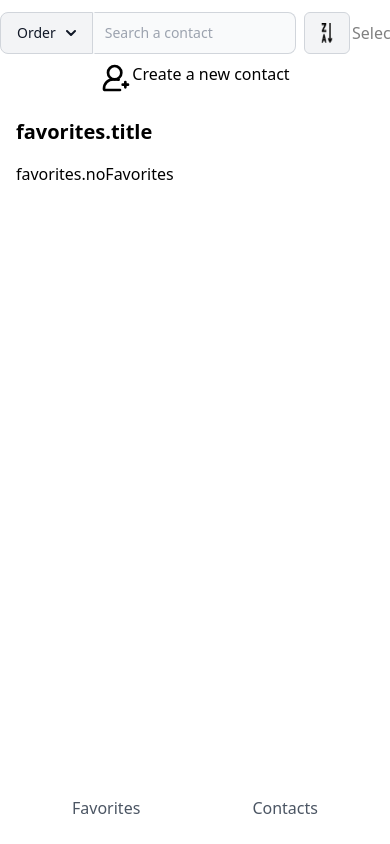
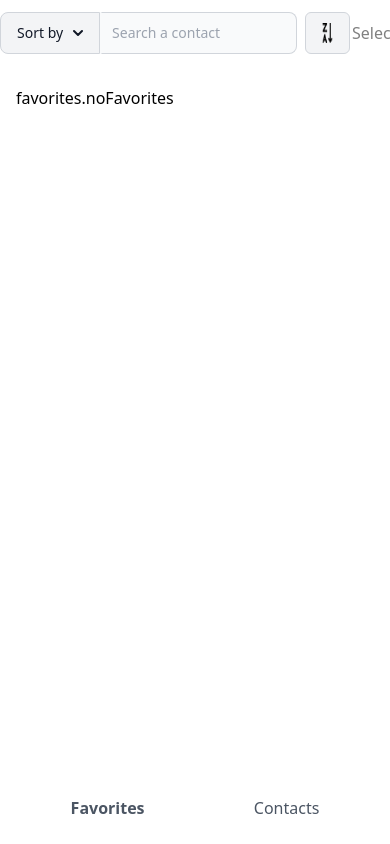
Before and after one commit to RobertaMi89/scb-app, a React (Vite) app: page /favorites in a window 390 px wide. Built offline with nearby package versions, Linux system fonts and the light colour scheme.

Commit message:
fix stule + add icons

```diff
--- a/src/components/atoms/ContactAvatar.tsx
+++ b/src/components/atoms/ContactAvatar.tsx
@@ -35,7 +35,7 @@ const ContactAvatar = ({ name, image, className }: ContactAvatarProps) => {
     ) : (
         <div
             style={{ backgroundColor: bgColor }}
-            className={`w-12 h-12 rounded-full flex items-center justify-center mt-2 text-white text-lg font-semibold ${className}`}  // Aggiunta del className dinamico
+            className={`w-12 h-12 rounded-full flex items-center justify-center mt-2 text-white font-semibold ${className}`}
         >
             {initial}
         </div>
--- a/src/components/atoms/DropDown.tsx
+++ b/src/components/atoms/DropDown.tsx
@@ -3,13 +3,13 @@ import React from "react";
 interface DropdownProps {
     isOpen: boolean;
     children: React.ReactNode;
-    ref?: React.Ref<HTMLDivElement>;  // Aggiungi il tipo di ref
+    ref?: React.Ref<HTMLDivElement>;
 }
 
 const Dropdown = React.forwardRef<HTMLDivElement, DropdownProps>(({ isOpen, children }, ref) => {
     return (
         isOpen ? (
-            <div ref={ref} className="z-10 mt-11 bg-white divide-y divide-gray-100 rounded-lg shadow w-44 dark:bg-gray-700 absolute left-0 mt-2">
+            <div ref={ref} className="z-10 mt-11 list-none bg-white divide-y divide-gray-100 rounded-lg shadow w-44 dark:bg-gray-700 absolute left-0 mt-2">
                 {children}
             </div>
         ) : null
--- a/src/components/molecules/AddContact.tsx
+++ b/src/components/molecules/AddContact.tsx
@@ -18,7 +18,7 @@ function AddContact() {
 
     return (
         <>
-            <Button className="flex flex-row" onClick={handleAddContact}>
+            <Button className="flex flex-row my-5" onClick={handleAddContact}>
                 <img src={AddBtn} className="w-8 h-8" alt={t("addContact.create")} />
                 <span>{t("addContact.create")}</span>
             </Button>
--- a/src/components/molecules/Modal.tsx
+++ b/src/components/molecules/Modal.tsx
@@ -108,7 +108,7 @@ const Modal = ({ onClose, isOpen, contact, onUpdate, message }: ModalProps) => {
         <div className="modal-overlay fixed top-0 left-0 right-0 bottom-0 bg-gray-800 bg-opacity-50 z-50 flex justify-center items-center">
             <div className="modal-content relative bg-white rounded-lg shadow dark:bg-gray-700 p-4 w-full max-w-xl">
                 <div className="flex items-center justify-between border-b p-4">
-                    <div className="flex items-center justify-end">
+                    <div className="flex items-center w-full justify-end">
                         <button type="button" onClick={onClose}>
                             <svg
                                 className="w-3 h-3"
@@ -153,7 +153,6 @@ const Modal = ({ onClose, isOpen, contact, onUpdate, message }: ModalProps) => {
 
                 <div className="p-4 md:p-5 space-y-4">
                     <form className="space-y-4" action="#">
-
                         <input
                             type="text"
                             value={name}
@@ -173,7 +172,7 @@ const Modal = ({ onClose, isOpen, contact, onUpdate, message }: ModalProps) => {
                             type="text"
                             value={telephone}
                             onChange={(e) => setTelephone(e.target.value)}
-                            placeholder={t("contact.phone")}
+                            placeholder={t("contact.tel")}
                             className="bg-gray-50 border border-gray-300 text-gray-900 text-sm rounded-lg focus:ring-blue-500 focus:border-blue-500 block w-full p-2.5 dark:bg-gray-600 dark:border-gray-500 dark:placeholder-gray-400 dark:text-white"
                             required
                         />
@@ -190,10 +189,8 @@ const Modal = ({ onClose, isOpen, contact, onUpdate, message }: ModalProps) => {
                             value={textAreaValue}
                             onChange={handleTextAreaChange}
                         ></textarea>
-
                     </form>
                 </div>
-
                 <div className="p-4 md:p-5 border-t space-y-4 flex justify-center">
                     <button onClick={handleSave} className="text-white bg-blue-600 hover:bg-green-700 font-medium rounded-lg text-sm px-5 py-2.5 mt-4">
                         {message.save}
--- a/src/components/molecules/SearchBar.tsx
+++ b/src/components/molecules/SearchBar.tsx
@@ -85,7 +85,7 @@ const SearchBar: React.FC<SearchBarProps> = ({ onSearch, contacts }) => {
                     onClick={toggleDropdown}
                     className="flex-shrink-0 z-10 inline-flex items-center py-2.5 px-4 text-sm font-medium text-center text-gray-900 bg-gray-100 border border-gray-300 rounded-s-lg hover:bg-gray-200 focus:ring-4 focus:outline-none focus:ring-gray-100 dark:bg-gray-700 dark:hover:bg-gray-600 dark:focus:ring-gray-700 dark:text-white dark:border-gray-600"
                 >
-                    {t("searchBar.order")}
+                    {t("searchBar.sort")}
                     <svg className="w-2.5 h-2.5 ms-2.5" aria-hidden="true" xmlns="http://www.w3.org/2000/svg" fill="none" viewBox="0 0 10 6">
                         <path stroke="currentColor" strokeLinecap="round" strokeLinejoin="round" strokeWidth="2" d="m1 1 4 4 4-4" />
                     </svg>
--- a/src/components/organisms/ContactList.tsx
+++ b/src/components/organisms/ContactList.tsx
@@ -71,6 +71,7 @@ const ContactList: React.FC = () => {
                       <p className="text-sm font-medium text-gray-900 truncate dark:text-white">
                         {contact.name} {contact.surname}
                       </p>
+                      <p>{contact.email}</p>
                     </div>
                   </div>
                 </Link>
--- a/src/components/pages/ContactDetailPage.tsx
+++ b/src/components/pages/ContactDetailPage.tsx
@@ -2,11 +2,12 @@ import { useState, useEffect } from "react";
 import { useParams, useNavigate } from "react-router-dom";
 import { getDatabase, ref, get, remove } from "firebase/database";
 import { useTranslation } from "react-i18next";
+import { Link } from "react-router-dom";
 import { Contact } from "../../types/Contact";
-
 import Modal from "../molecules/Modal";
 import Button from "../atoms/Button";
 import ContactAvatar from "../atoms/ContactAvatar";
+import arrowBackToHome from "../../assets/arrow.svg";
 
 const ContactDetailPage = () => {
     const { t } = useTranslation();
@@ -66,18 +67,20 @@ const ContactDetailPage = () => {
 
     return (
         <div className="max-w-4xl mx-auto p-6 bg-white rounded-lg shadow-lg space-y-6">
+            <div className="flex items-center justify-start p-2">
+                <Link to="/" className="text-gray-600 hover:text-gray-800">
+                    <img src={arrowBackToHome} alt="Go to homepage" className="w-6 h-6" />
+                </Link>
+            </div>
             <div className="relative flex justify-center">
                 <ContactAvatar name={`${contact.name} ${contact.surname}`} image={contact.image} className="w-36 h-36 text-6xl " />
             </div>
-
             <div className="space-y-4 text-center">
-
                 <p className="text-lg font-semibold">{t("contact.name")}: <span className="text-gray-700">{contact.name}</span></p>
                 <p className="text-lg font-semibold">{t("contact.surname")}: <span className="text-gray-700">{contact.surname}</span></p>
                 <p className="text-lg font-semibold">{t("contact.tel")}: <span className="text-gray-700">{contact.phone}</span></p>
                 <p className="text-lg font-semibold">{t("contact.email")}: <span className="text-gray-700">{contact.email}</span></p>
             </div>
-
             <div className="flex justify-center space-x-4">
                 <Button
                     onClick={handleOpenEditModal}
@@ -92,7 +95,6 @@ const ContactDetailPage = () => {
                     {t("contactDetailPage.delete")}
                 </Button>
             </div>
-
             {isEditModalOpen && (
                 <Modal
                     isOpen={isEditModalOpen}
--- a/src/components/pages/FavoritesPage.tsx
+++ b/src/components/pages/FavoritesPage.tsx
@@ -10,10 +10,15 @@ const Favorites: React.FC = () => {
 
     const favorites = contacts.filter((contact) => contact.favorite);
 
+    const sortedFavorites = favorites.sort((a, b) => {
+        if (a.name < b.name) return -1;
+        if (a.name > b.name) return 1;
+        return 0;
+    });
+
     return (
         <div className="container mx-auto p-4">
-            <h2 className="text-xl font-semibold mb-4">{t("favorites.title")}</h2>
-            {favorites.length === 0 ? (
+            {sortedFavorites.length === 0 ? (
                 <p>{t("favorites.noFavorites")}</p>
             ) : (
                 <ul>
@@ -22,7 +27,7 @@ const Favorites: React.FC = () => {
                             <Link to={`/contact/${contact.id}`}>
                                 <div className="flex items-center space-x-4 rtl:space-x-reverse">
                                     <div className="flex-shrink-0">
-                                        <ContactAvatar name={`${contact.name} ${contact.surname}`} image={contact.image} className="w-12 h-12 " />
+                                        <ContactAvatar name={`${contact.name} ${contact.surname}`} image={contact.image} className="w-12 h-12" />
                                     </div>
                                     <div className="flex-1 min-w-0">
                                         <p className="text-sm font-medium text-gray-900 truncate dark:text-white">
--- a/src/components/template/Footer.tsx
+++ b/src/components/template/Footer.tsx
@@ -1,17 +1,27 @@
-import { Link } from 'react-router-dom';
+import { Link, useLocation } from 'react-router-dom';
 import { useTranslation } from 'react-i18next';
 
 function Footer() {
     const { t } = useTranslation();
+    const location = useLocation();
+
+    const isFavoritesPage = location.pathname === "/favorites";
+    const isContactsPage = location.pathname === "/contacts";
 
     return (
         <footer className="bg-white dark:bg-gray-800 mt-auto">
             <div className="w-full mx-auto max-w-screen-xl p-4 md:flex md:items-center md:justify-between">
                 <div className="flex flex-row md:flex-row justify-around md:space-x-8">
-                    <Link to="/favorites" className="text-gray-600 dark:text-gray-300 mb-2 md:mb-0">
+                    <Link
+                        to="/favorites"
+                        className={`text-gray-600 dark:text-gray-300 mb-2 md:mb-0 ${isFavoritesPage ? 'font-bold text-blue-500' : ''}`}
+                    >
                         {t("contact.favorites")}
                     </Link>
-                    <Link to="/contacts" className="text-gray-600 dark:text-gray-300">
+                    <Link
+                        to="/contacts"
+                        className={`text-gray-600 dark:text-gray-300 ${isContactsPage ? 'font-bold text-blue-500' : ''}`}
+                    >
                         {t("footer.contacts")}
                     </Link>
                 </div>
--- a/src/components/template/Header.tsx
+++ b/src/components/template/Header.tsx
@@ -1,3 +1,4 @@
+import { useLocation } from "react-router-dom";
 import { useContacts } from "../../context/ContactsContext";
 import { Contact } from "../../types/Contact";
 import LanguageSwitcher from "../atoms/LanguageSwitcher";
@@ -6,6 +7,9 @@ import SearchBar from "../molecules/SearchBar";
 
 function Header() {
     const { contacts, setFilteredContacts } = useContacts();
+    const location = useLocation();
+
+    const shouldHideAddContact = location.pathname === "/favorites";
 
     const handleSearch = (filtered: Contact[]) => {
         setFilteredContacts(filtered);
@@ -18,10 +22,8 @@ function Header() {
                 <LanguageSwitcher />
             </div>
             <div className="flex items-center justify-center m-2">
-                <AddContact />
+                {!shouldHideAddContact && <AddContact />}
             </div>
-
-
         </>
     )
 }
--- a/src/services/i18n.ts
+++ b/src/services/i18n.ts
@@ -16,7 +16,10 @@ i18n
         translation: {
             loading:"Loading",
           searchBar: {
-            order: "Order",
+            sort: "Sort by",
+            sortByName:"Name",
+            sortBySurname:"Surname",
+            sortByEmail:"Email",
             search: "Search a contact"
           },
           contact:{
@@ -46,7 +49,10 @@ i18n
         translation: {
             loading:"Caricamento",
             searchBar: {
-              order: "Ordina",
+              sort: "Ordina per",
+              sortByName:"Nome",
+              sortBySurname:"Cognome",
+              sortByEmail:"Email",
               search: "Cerca un contatto"
           },
           contact:{
```
Also changed, not shown: src/assets/arrow.svg (added).
